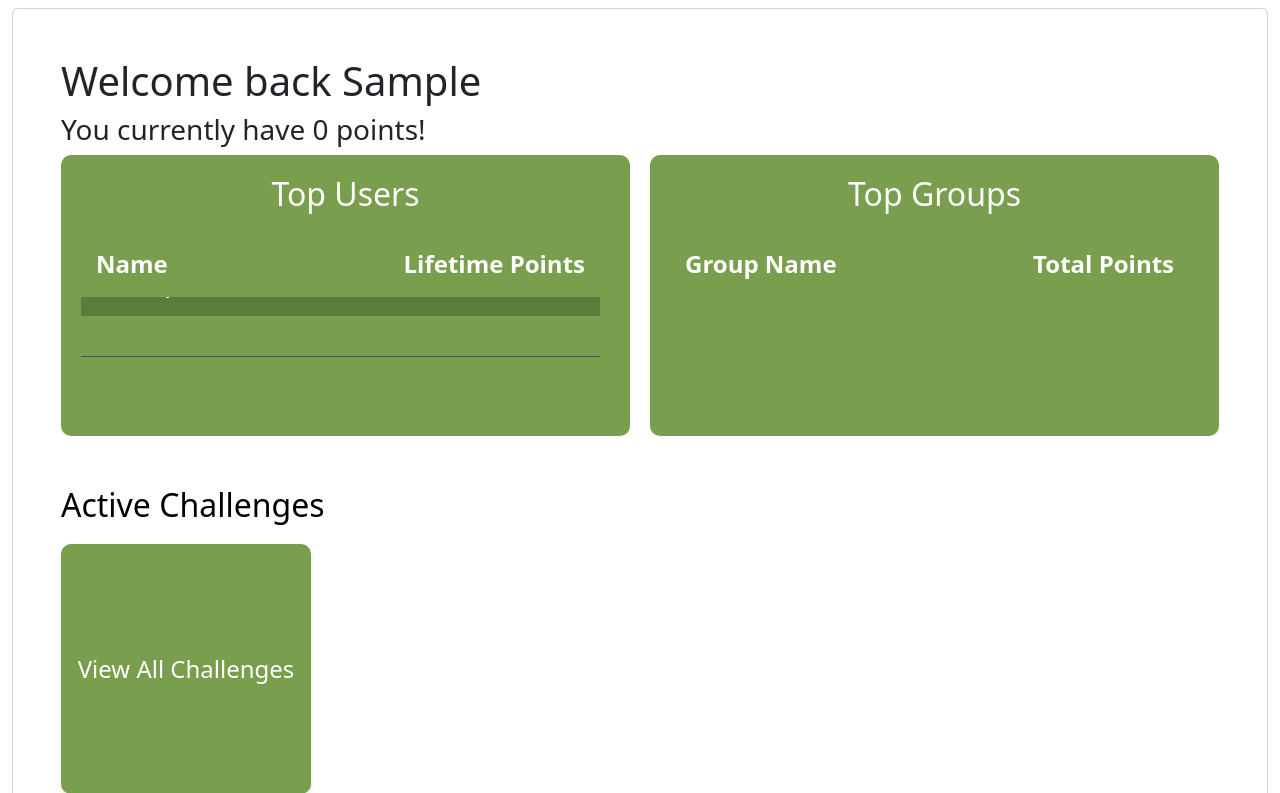
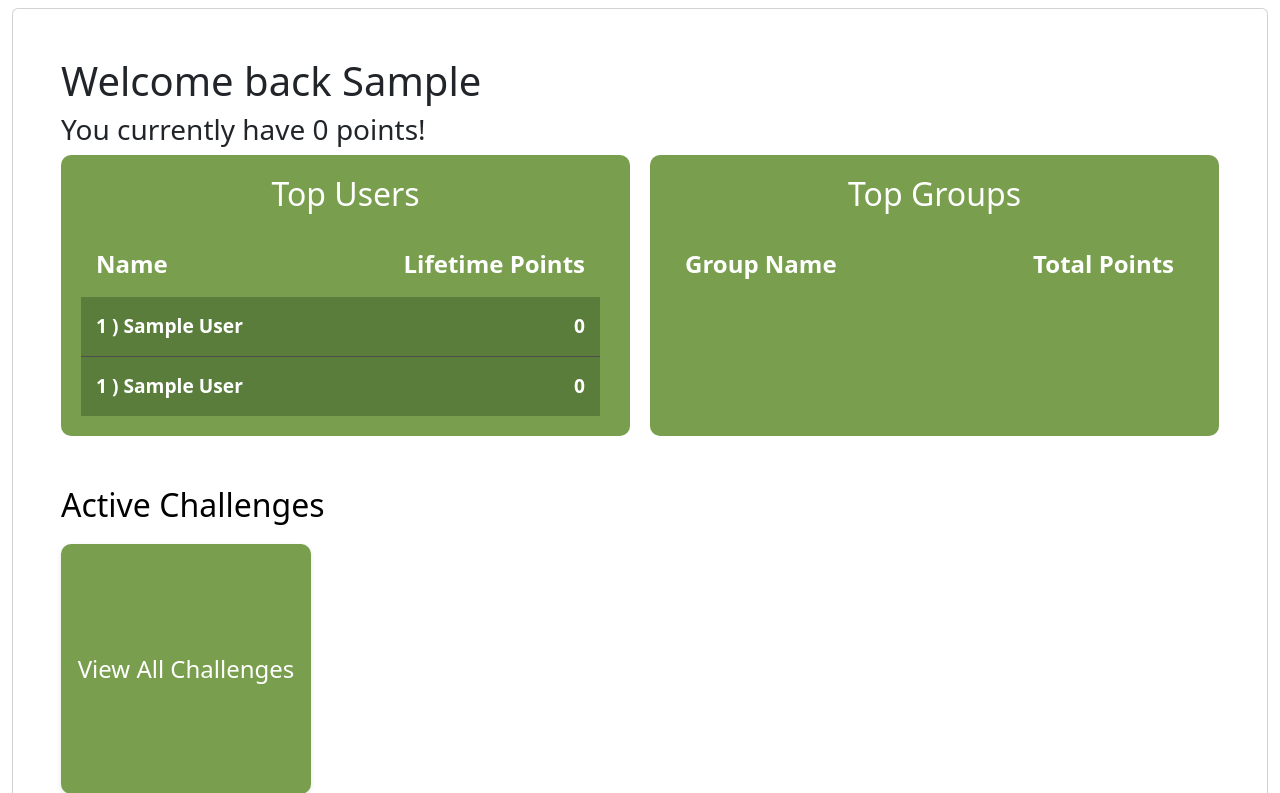
Before and after one commit to CSCI3356-Fall2024/Byte-to-Eat, a Django app: page / in a window 1280 px wide. Shown: the top 793 px of the page. Run offline with Django 5.2, Linux system fonts and the light colour scheme; the visitor is signed in with stand-in values (Sample User, id 1); data comes from the database, SQL or seed files in the repository; data that the repository does not hold is empty.

Commit message:
Fixed bug to leaderboard view, added test creation to build script

```diff
--- a/EagleEats/mainApp/templates/home.html
+++ b/EagleEats/mainApp/templates/home.html
@@ -181,7 +181,7 @@
         background-color: #5a7d3c;
         font-size: 1.2em;
         position: sticky;
-        bottom: 100px;
+        bottom: 0px;
     }
 
 
```
Also changed, not shown: 1 other file.
